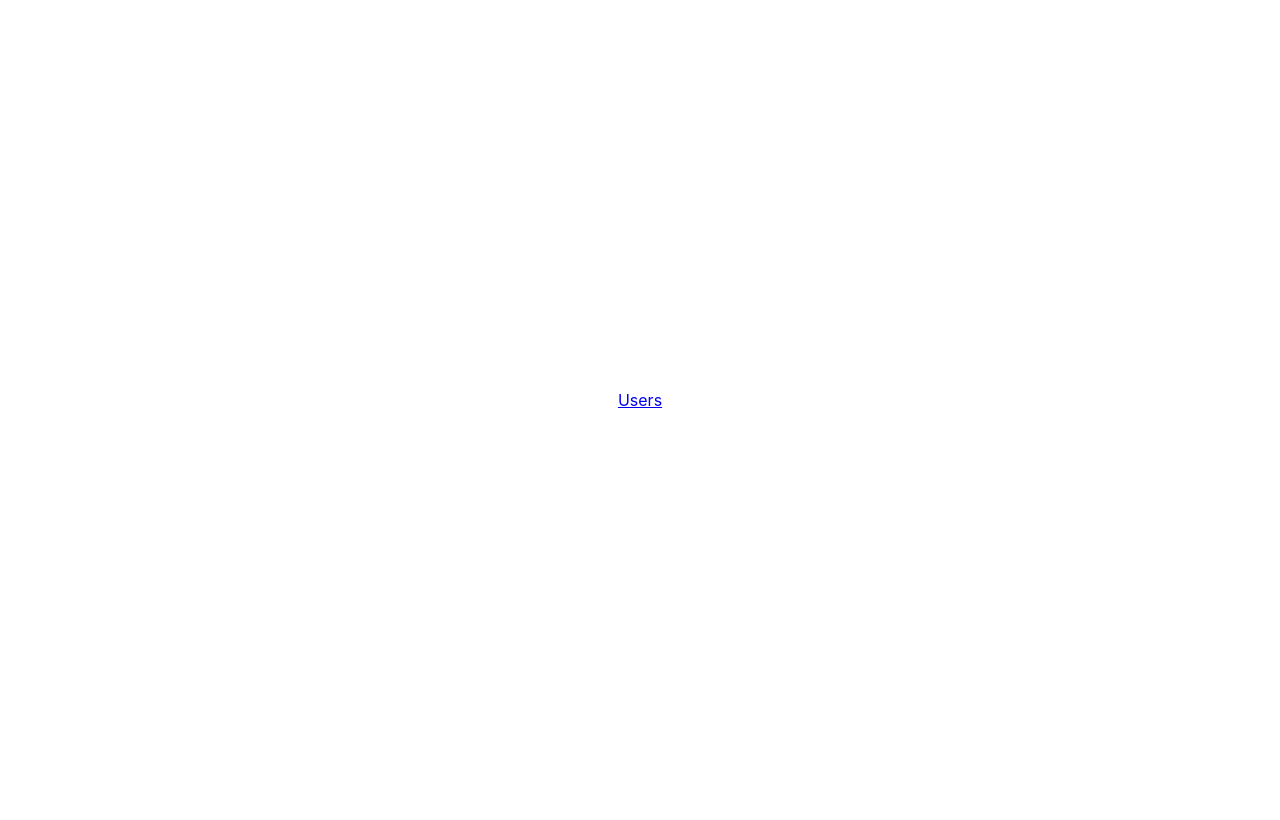
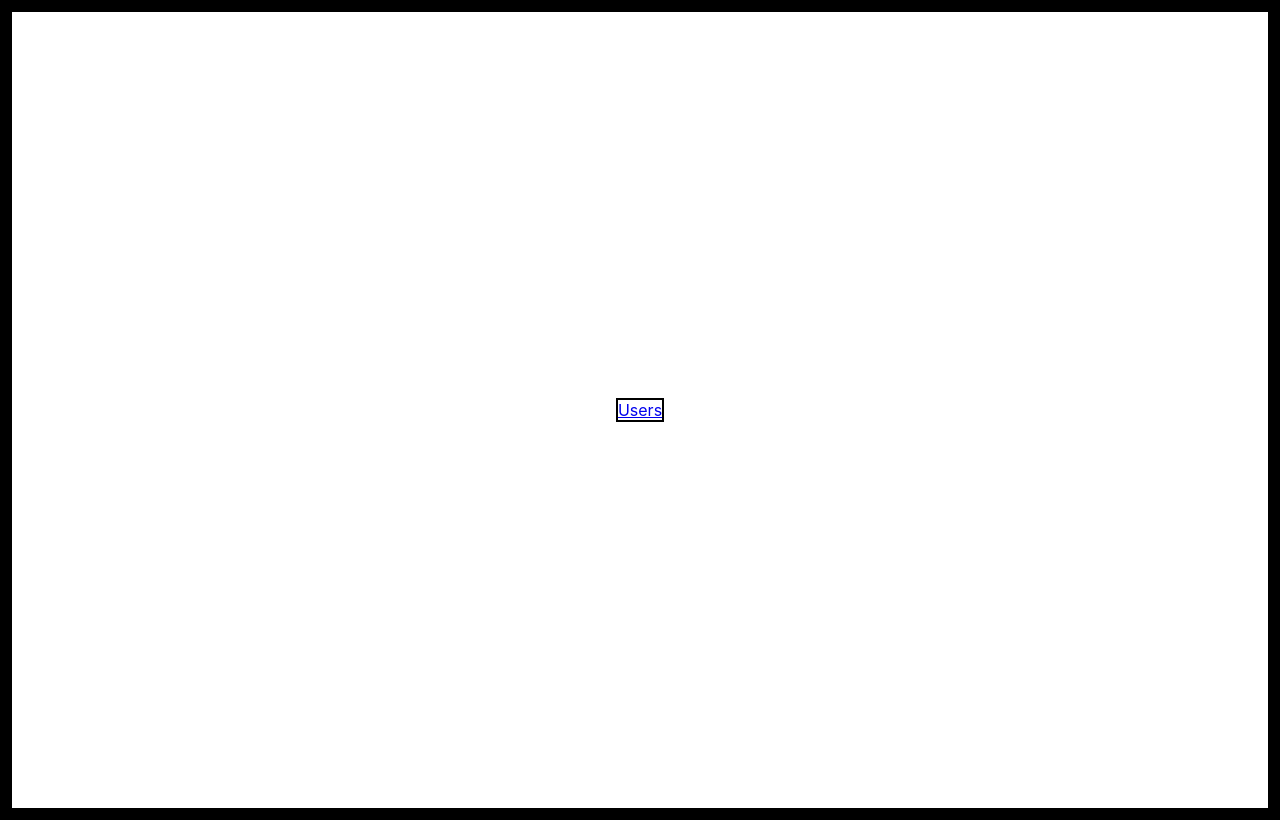
Before and after one commit to clew-bot/my-first-nuxt-app, a Nuxt app: page / in a window 1280 px wide. Built offline with nearby package versions, Linux system fonts and the light colour scheme.

Commit message:
error and layout config

```diff
--- a/layouts/default.vue
+++ b/layouts/default.vue
@@ -1,62 +1,10 @@
 <template>
   <div>
+    <!-- this is place where different pages can be loaded in  -->
     <Nuxt />
   </div>
 </template>
 
 <style>
-html {
-  font-family:
-    'Source Sans Pro',
-    -apple-system,
-    BlinkMacSystemFont,
-    'Segoe UI',
-    Roboto,
-    'Helvetica Neue',
-    Arial,
-    sans-serif;
-  font-size: 16px;
-  word-spacing: 1px;
-  -ms-text-size-adjust: 100%;
-  -webkit-text-size-adjust: 100%;
-  -moz-osx-font-smoothing: grayscale;
-  -webkit-font-smoothing: antialiased;
-  box-sizing: border-box;
-}
 
-*,
-*::before,
-*::after {
-  box-sizing: border-box;
-  margin: 0;
-}
-
-.button--green {
-  display: inline-block;
-  border-radius: 4px;
-  border: 1px solid #3b8070;
-  color: #3b8070;
-  text-decoration: none;
-  padding: 10px 30px;
-}
-
-.button--green:hover {
-  color: #fff;
-  background-color: #3b8070;
-}
-
-.button--grey {
-  display: inline-block;
-  border-radius: 4px;
-  border: 1px solid #35495e;
-  color: #35495e;
-  text-decoration: none;
-  padding: 10px 30px;
-  margin-left: 15px;
-}
-
-.button--grey:hover {
-  color: #fff;
-  background-color: #35495e;
-}
 </style>
--- /dev/null
+++ b/layouts/error.vue
@@ -0,0 +1,13 @@
+<template>
+  <h1>An error occured, we're sorry!</h1>
+</template>
+
+<script>
+export default {
+
+}
+</script>
+
+<style>
+
+</style>
--- /dev/null
+++ b/layouts/users.vue
@@ -0,0 +1,67 @@
+<template>
+  <div>
+      <p>USERS!</p>
+    <!-- this is place where different pages can be loaded in  -->
+    <Nuxt />
+  </div>
+</template>
+
+<style>
+
+ /* application wide styling */
+html {
+  font-family:
+    'Source Sans Pro',
+    -apple-system,
+    BlinkMacSystemFont,
+    'Segoe UI',
+    Roboto,
+    'Helvetica Neue',
+    Arial,
+    sans-serif;
+  font-size: 16px;
+  word-spacing: 1px;
+  -ms-text-size-adjust: 100%;
+  -webkit-text-size-adjust: 100%;
+  -moz-osx-font-smoothing: grayscale;
+  -webkit-font-smoothing: antialiased;
+  box-sizing: border-box;
+}
+
+*,
+*::before,
+*::after {
+  box-sizing: border-box;
+  margin: 0;
+border: solid 2px black;
+}
+
+.button--green {
+  display: inline-block;
+  border-radius: 4px;
+  border: 1px solid #3b8070;
+  color: #3b8070;
+  text-decoration: none;
+  padding: 10px 30px;
+}
+
+.button--green:hover {
+  color: #fff;
+  background-color: #3b8070;
+}
+
+.button--grey {
+  display: inline-block;
+  border-radius: 4px;
+  border: 1px solid #35495e;
+  color: #35495e;
+  text-decoration: none;
+  padding: 10px 30px;
+  margin-left: 15px;
+}
+
+.button--grey:hover {
+  color: #fff;
+  background-color: #35495e;
+}
+</style>
--- a/pages/users.vue
+++ b/pages/users.vue
@@ -24,7 +24,8 @@ export default {
       this.$router.push('/users/' + this.userId);
 
     }
-  }
+  },
+  layout: 'users'
 }
 
 
```
